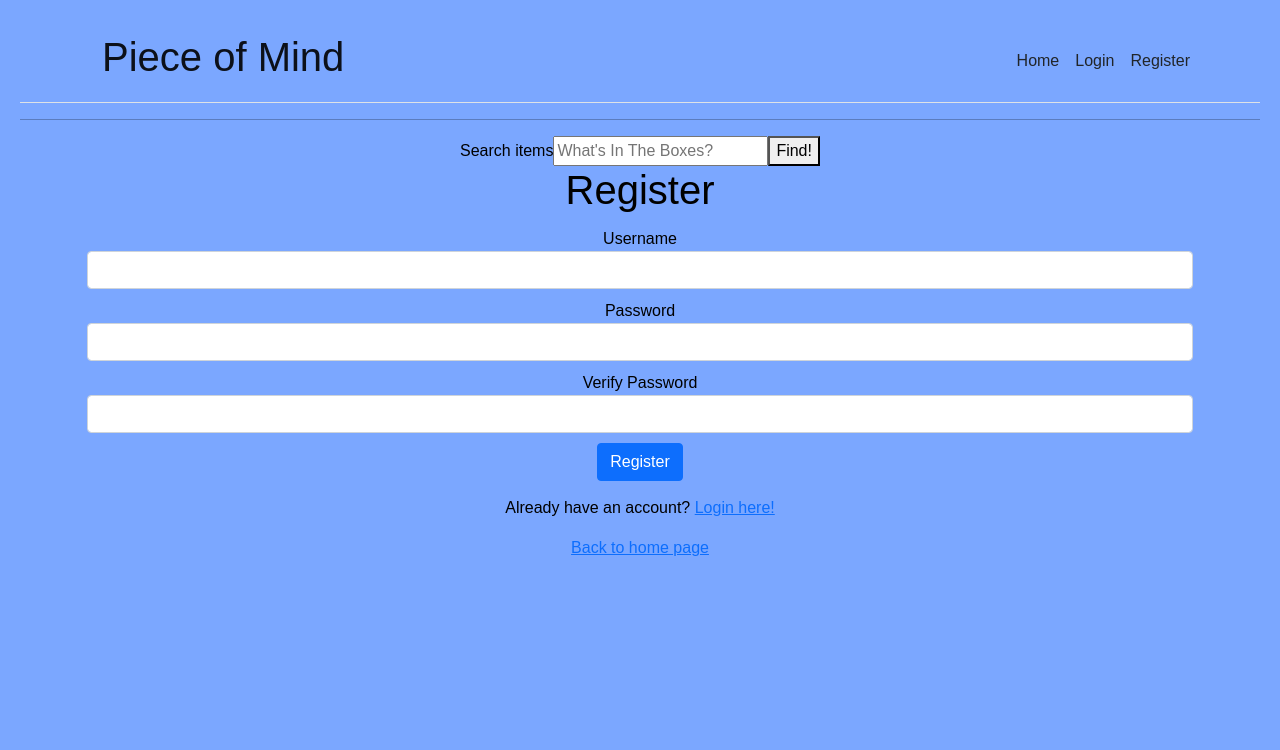
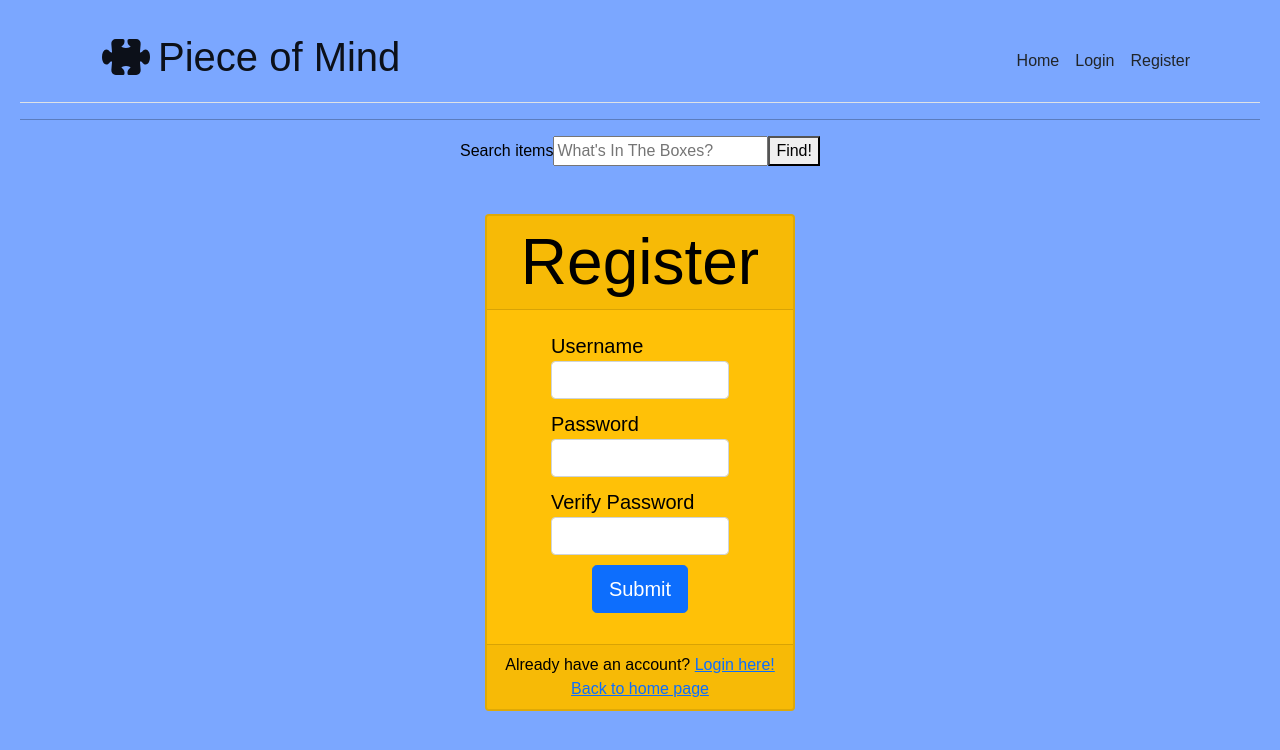
Before and after one commit to LaunchCodeLiftoffProjects/jane-group2, a React (Create React App) app in the folder frontend/: page /register in a window 1280 px wide. Shown: the top 750 px of the page. Built offline with nearby package versions, Linux system fonts and the light colour scheme.

Commit message:
Improve some readability and bootstrap styling for login and register routes

```diff
--- a/frontend/src/App.js
+++ b/frontend/src/App.js
@@ -32,12 +32,15 @@ export default function App() {
     }
 
     return (
-        <div className='centered'>
+        <div className="centered">
             <header>
                 <Navbar className="navbar-expand-sm navbar-toggleable-sm ng-white border-bottom box-shadow mb-3" light>
                     <Container>
                         <NavbarBrand to="/" className="header-top">
-                            <h1>Piece of Mind</h1>
+                            <svg xmlns="http://www.w3.org/2000/svg" width="3rem" height="3rem" fill="currentColor" class="bi bi-puzzle-fill" viewBox="0 0 16 16">
+                                <path d="M3.112 3.645A1.5 1.5 0 0 1 4.605 2H7a.5.5 0 0 1 .5.5v.382c0 .696-.497 1.182-.872 1.469a.459.459 0 0 0-.115.118.113.113 0 0 0-.012.025L6.5 4.5v.003l.003.01c.004.01.014.028.036.053a.86.86 0 0 0 .27.194C7.09 4.9 7.51 5 8 5c.492 0 .912-.1 1.19-.24a.86.86 0 0 0 .271-.194.213.213 0 0 0 .036-.054l.003-.01v-.008a.112.112 0 0 0-.012-.025.459.459 0 0 0-.115-.118c-.375-.287-.872-.773-.872-1.469V2.5A.5.5 0 0 1 9 2h2.395a1.5 1.5 0 0 1 1.493 1.645L12.645 6.5h.237c.195 0 .42-.147.675-.48.21-.274.528-.52.943-.52.568 0 .947.447 1.154.862C15.877 6.807 16 7.387 16 8s-.123 1.193-.346 1.638c-.207.415-.586.862-1.154.862-.415 0-.733-.246-.943-.52-.255-.333-.48-.48-.675-.48h-.237l.243 2.855A1.5 1.5 0 0 1 11.395 14H9a.5.5 0 0 1-.5-.5v-.382c0-.696.497-1.182.872-1.469a.459.459 0 0 0 .115-.118.113.113 0 0 0 .012-.025L9.5 11.5v-.003l-.003-.01a.214.214 0 0 0-.036-.053.859.859 0 0 0-.27-.194C8.91 11.1 8.49 11 8 11c-.491 0-.912.1-1.19.24a.859.859 0 0 0-.271.194.214.214 0 0 0-.036.054l-.003.01v.002l.001.006a.113.113 0 0 0 .012.025c.016.027.05.068.115.118.375.287.872.773.872 1.469v.382a.5.5 0 0 1-.5.5H4.605a1.5 1.5 0 0 1-1.493-1.645L3.356 9.5h-.238c-.195 0-.42.147-.675.48-.21.274-.528.52-.943.52-.568 0-.947-.447-1.154-.862C.123 9.193 0 8.613 0 8s.123-1.193.346-1.638C.553 5.947.932 5.5 1.5 5.5c.415 0 .733.246.943.52.255.333.48.48.675.48h.238l-.244-2.855z" />
+                            </svg>
+                            <h1 className="mx-2">Piece of Mind</h1>
                         </NavbarBrand>
                         <ul className="navbar-nav flex-grow">
                             <LinkContainer to="/">
--- a/frontend/src/components/boxList.js
+++ b/frontend/src/components/boxList.js
@@ -36,7 +36,7 @@ export default function BoxList() {
         <div className="centered">
             <form onSubmit={handleAdd}>
                 <input type="text" value={labelName} onChange={handleChange} />
-                <button type="submit" onClick={handleAdd}>Add</button>
+                <button type="submit" onClick={handleAdd}>Add Box</button>
             </form>
 
             <ul>
--- a/frontend/src/routes/editBoxDetails.js
+++ b/frontend/src/routes/editBoxDetails.js
@@ -70,16 +70,15 @@ export default function EditBoxDetails() {
 
                 <ul>
                     {boxItems.map(item => (
-                        // TODO: create delete item method. Prevent default
                         <li key={item.id}>
                             {item.itemName}
                             <button
                                 onClick={async (event) => {
                                     event.preventDefault();
                                     event.stopPropagation();
-                                    const boxItemId = item.id;
-                                    const boxItemName = item.itemName;
-                                    await deleteBoxItem(boxId, { boxItemId, boxItemName });
+                                    const deletedItemId = item.id;
+                                    const deletedItemName = item.itemName;
+                                    await deleteBoxItem(boxId, { deletedItemId, deletedItemName });
                                     await displayEditPage();
                                 }}>
                                 X
--- a/frontend/src/routes/login.js
+++ b/frontend/src/routes/login.js
@@ -1,6 +1,4 @@
-import React, {
-    useState
-} from 'react';
+import React from 'react';
 import { Container } from 'react-bootstrap';
 import { authService } from '../services/auth';
 import {
@@ -22,8 +20,8 @@ export default function Login() {
 
     return (
         <div>
-            <Container>
-                <h1>Login</h1>
+            <Container className="card border-2 p-0 w-25 mt-5 bg-warning">
+                <h1 className="card-header display-3 m-0">Login</h1>
                 <Formik
                     initialValues={{
                         username: '',
@@ -47,19 +45,19 @@ export default function Login() {
                         );
                     }}
                     render={({ errors, status, touched, isSubmitting }) => (
-                        <Form>
-                            <div className="form-auth-group">
-                                <label htmlFor="username">Username</label>
+                        <Form className="card-body">
+                            <div className="form-auth-group text-start px-5">
+                                <label className="lead" htmlFor="username">Username</label>
                                 <Field name="username" type="text" className={'form-control' + (errors.username && touched.username ? ' is-invalid' : '')} />
                                 <ErrorMessage name="username" component="div" className="invalid-feedback" />
                             </div>
-                            <div className="form-auth-group">
-                                <label htmlFor="password">Password</label>
+                            <div className="form-auth-group text-start px-5">
+                                <label className="lead" htmlFor="password">Password</label>
                                 <Field name="password" type="password" className={'form-control' + (errors.password && touched.password ? ' is-invalid' : '')} />
                                 <ErrorMessage name="password" component="div" className="invalid-feedback" />
                             </div>
                             <div className="form-auth-group">
-                                <button type="submit" className="btn btn-primary" disabled={isSubmitting}>Login</button>
+                                <button type="submit" className="btn btn-primary btn-lg" disabled={isSubmitting}>Submit</button>
                             </div>
                             {status &&
                                 <div className={'alert alert-danger'}>{status}</div>
@@ -67,8 +65,11 @@ export default function Login() {
                         </Form>
                     )}
                 />
-                <p>Don't already have an account? <Link to="/register">Register here!</Link></p>
-                <Link to="/">Back to home page</Link>
+
+                <div className="card-footer">
+                    <p className="mb-0">Don't already have an account? <Link to="/register">Register</Link></p>
+                    <Link to="/">Back to home page</Link>
+                </div>
             </Container>
         </div>
 
--- a/frontend/src/routes/register.js
+++ b/frontend/src/routes/register.js
@@ -17,9 +17,9 @@ export default function Register() {
     const location = useLocation();
 
     return (
-        <div className="centered">
-            <Container>
-                <h1>Register</h1>
+        <div>
+            <Container className="card border-2 p-0 w-25 mt-5 bg-warning">
+                <h1 className="card-header display-3 m-0">Register</h1>
                 <Formik
                     initialValues={{
                         username: '',
@@ -52,24 +52,24 @@ export default function Register() {
                         );
                     }}
                     render={({ errors, status, touched, isSubmitting }) => (
-                        <Form>
-                            <div className="form-auth-group">
-                                <label htmlFor="username">Username</label>
+                        <Form className="card-body">
+                            <div className="form-auth-group text-start px-5">
+                                <label className="lead" htmlFor="username">Username</label>
                                 <Field name="username" type="text" className={'form-control' + (errors.username && touched.username ? ' is-invalid' : '')} />
                                 <ErrorMessage name="username" component="div" className="invalid-feedback" />
                             </div>
-                            <div className="form-auth-group">
-                                <label htmlFor="password">Password</label>
+                            <div className="form-auth-group text-start px-5">
+                                <label className="lead" htmlFor="password">Password</label>
                                 <Field name="password" type="password" className={'form-control' + (errors.password && touched.password ? ' is-invalid' : '')} />
                                 <ErrorMessage name="password" component="div" className="invalid-feedback" />
                             </div>
-                            <div className="form-auth-group">
-                                <label htmlFor="verifyPassword">Verify Password</label>
+                            <div className="form-auth-group text-start px-5">
+                                <label className="lead" htmlFor="verifyPassword">Verify Password</label>
                                 <Field name="verifyPassword" type="password" className={'form-control' + (errors.verifyPassword && touched.verifyPassword ? ' is-invalid' : '')} />
                                 <ErrorMessage name="verifyPassword" component="div" className="invalid-feedback" />
                             </div>
                             <div className="form-auth-group">
-                                <button type="submit" className="btn btn-primary" disabled={isSubmitting}>Register</button>
+                                <button type="submit" className="btn btn-primary btn-lg" disabled={isSubmitting}>Submit</button>
                             </div>
                             <div className="form-auth-group">
                                 {status &&
@@ -79,8 +79,11 @@ export default function Register() {
                         </Form>
                     )}
                 />
-                <p>Already have an account? <Link to="/login">Login here!</Link></p>
-                <Link to="/">Back to home page</Link>
+                <div className="card-footer">
+                    <p className="mb-0">Already have an account? <Link to="/login">Login here!</Link></p>
+                    <Link to="/">Back to home page</Link>
+                </div>
+
             </Container>
         </div>
     );
```
Also changed, not shown: frontend/src/routes/testAuthPage.js (+8 -9 lines), 1 other file (tests, documents, lock files or other folders).
